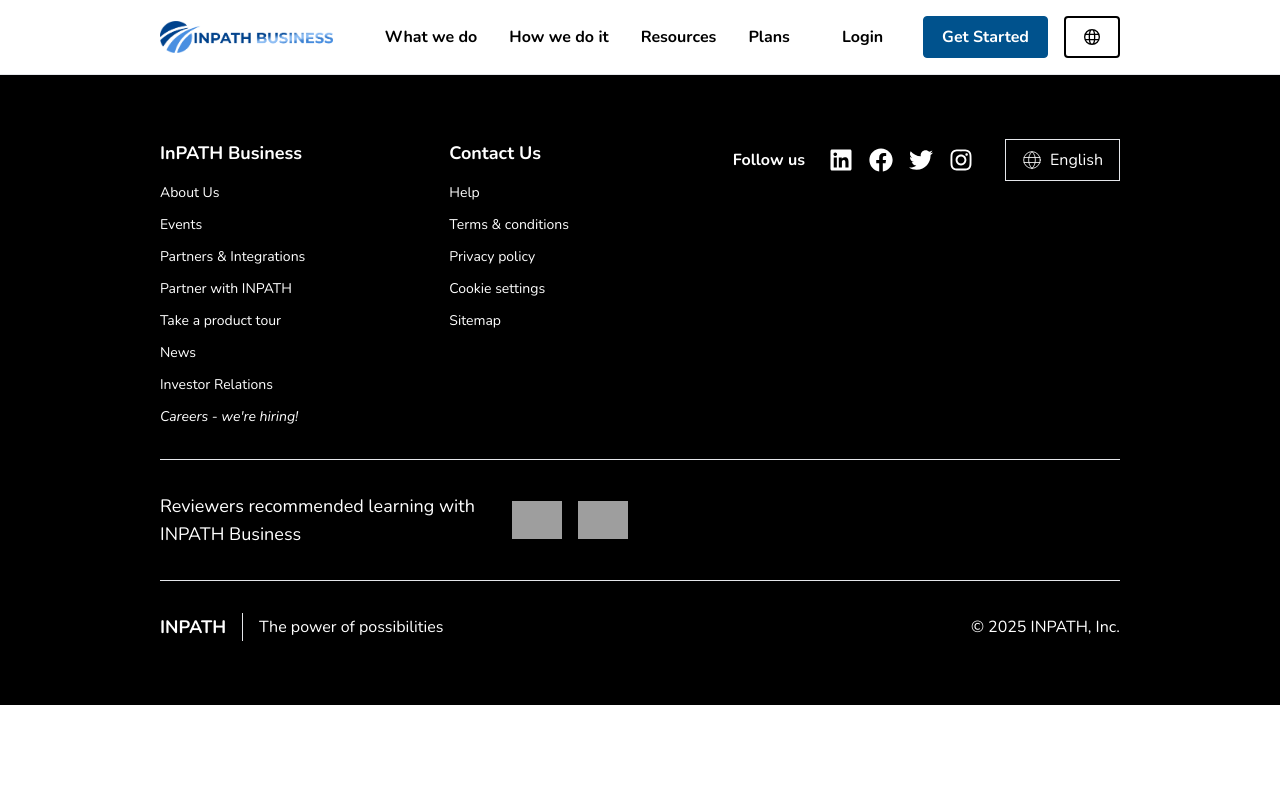
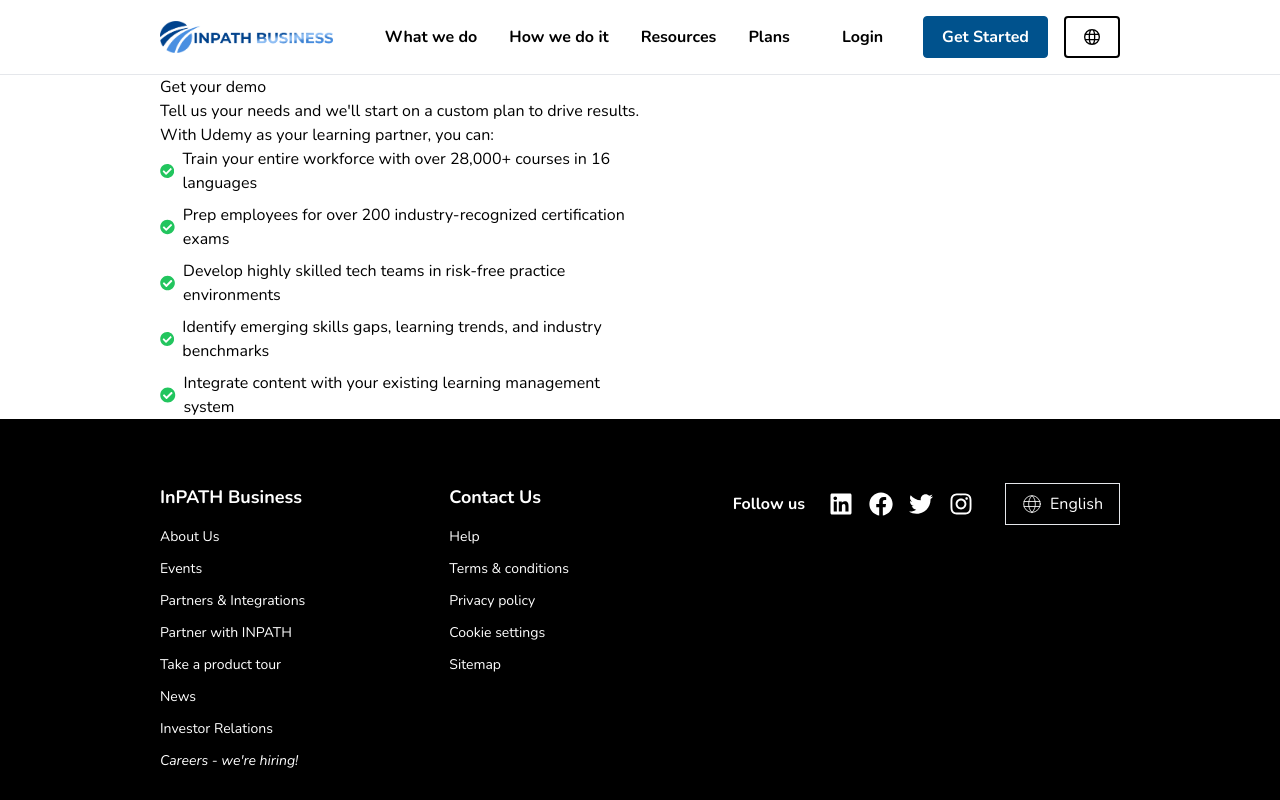
Before and after one commit to ANSBUTT1/inpath-buisness, a React (Create React App) app in the folder inpath-buisness/: page /signup in a window 1280 px wide. Shown: the top 800 px of the page. Built offline with nearby package versions, Linux system fonts and the light colour scheme; grey boxes are pictures that could not be loaded.

Commit message:
add signup page

```diff
--- a/inpath-buisness/src/App.js
+++ b/inpath-buisness/src/App.js
@@ -3,6 +3,7 @@
 import Home from "./pages/Home";  // Ensure this file exists
 import Header from "./components/include/Header";  // Ensure this file exists
 import Footer from "./components/include/Footer";  // Ensure this file exists
+import SignUp from "./pages/SignUp/SignUp";
 
 const App = () => {
   return (
@@ -11,6 +12,7 @@
         <Header />
         <Routes>
           <Route path="/" element={<Home />} />
+          <Route path="/signup" element={<SignUp/>} />
         </Routes>
 
         <Footer />
--- a/inpath-buisness/src/components/landingPage/MainCard.jsx
+++ b/inpath-buisness/src/components/landingPage/MainCard.jsx
@@ -103,7 +103,7 @@
   };
 
   return (
-    <div className="mt-5 py-16">
+    <div className="mt-5 pb-16">
       {/* Heading */}
       <div className="flex justify-start md:justify-between items-center px-6 sm:px-16 md:px-40">
         <p className="text-start text-4xl font-primaryFont leading-tight w-1/2 hidden md:flex">
@@ -156,7 +156,7 @@
                 {/* Card with background image */}
                 <div
                   style={{ backgroundImage: `url(${image})` }}
-                  className="group relative bg-cover bg-center h-[400px] w-[94%] rounded-2xl shadow-lg overflow-hidden transform transition-all duration-700 hover:translate-y-2"
+                  className="group cursor-pointer relative bg-cover bg-center h-[400px] w-[94%] rounded-2xl shadow-lg overflow-hidden transform transition-all duration-700 hover:translate-y-2"
                 >
                   <div className="absolute top-4 left-4 text-xs p-2 border border-secondaryColor/60 ">
                     <span>{check}</span>
--- /dev/null
+++ b/inpath-buisness/src/pages/SignUp/SignUp.jsx
@@ -0,0 +1,45 @@
+import React from "react";
+import { FaCheckCircle } from "react-icons/fa";
+const SignUp = () => {
+  return (
+    <div className="grid grid-cols-2 px-40">
+      <div className="w-full h-auto">
+        <div>
+          <h1>Get your demo</h1>
+          <p>
+            Tell us your needs and we'll start on a custom plan to drive
+            results.
+          </p>
+        </div>
+        <div>
+          <h1>With Udemy as your learning partner, you can:</h1>
+          <ul className="list-none space-y-2">
+      <li className="flex items-center">
+        <FaCheckCircle className="text-green-500 mr-2" />
+        Train your entire workforce with over 28,000+ courses in 16 languages
+      </li>
+      <li className="flex items-center">
+        <FaCheckCircle className="text-green-500 mr-2" />
+        Prep employees for over 200 industry-recognized certification exams
+      </li>
+      <li className="flex items-center">
+        <FaCheckCircle className="text-green-500 mr-2" />
+        Develop highly skilled tech teams in risk-free practice environments
+      </li>
+      <li className="flex items-center">
+        <FaCheckCircle className="text-green-500 mr-2" />
+        Identify emerging skills gaps, learning trends, and industry benchmarks
+      </li>
+      <li className="flex items-center">
+        <FaCheckCircle className="text-green-500 mr-2" />
+        Integrate content with your existing learning management system
+      </li>
+    </ul>
+        </div>
+      </div>
+      <div></div>
+    </div>
+  );
+};
+
+export default SignUp;
```
